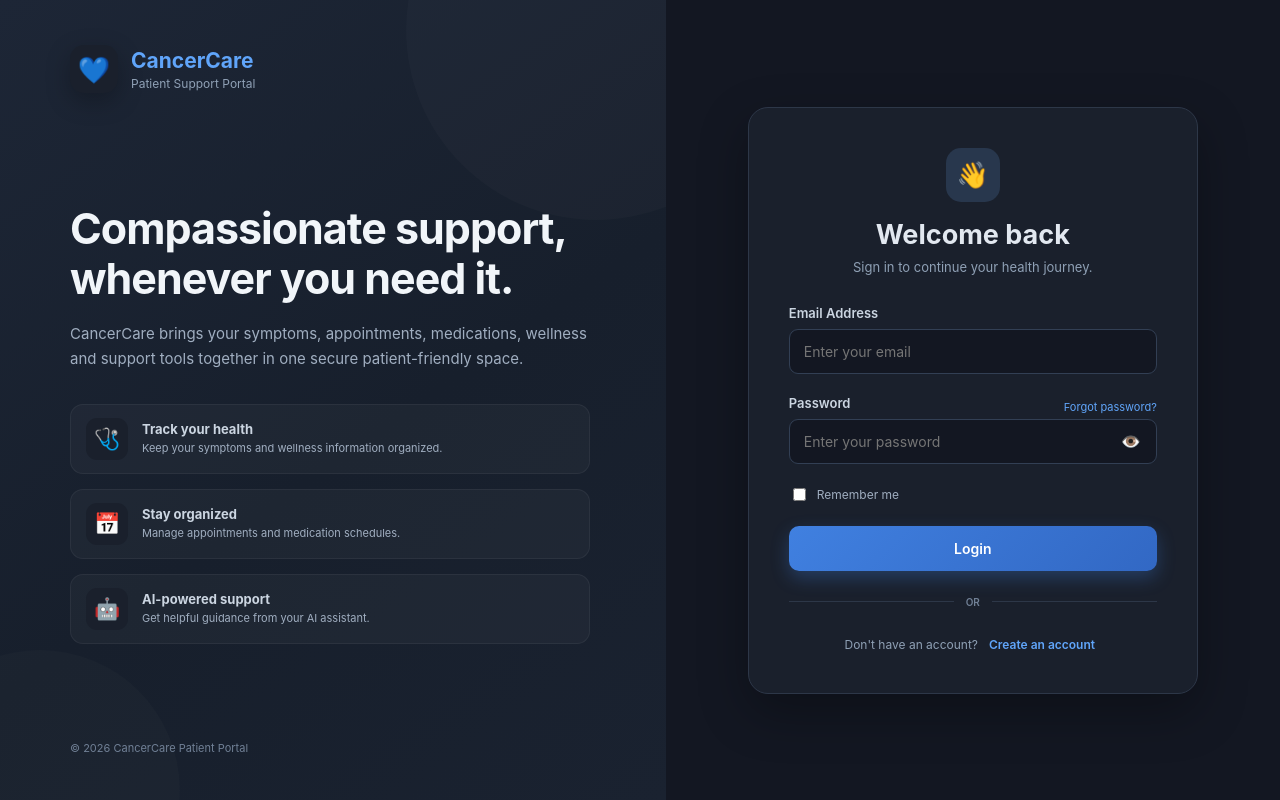
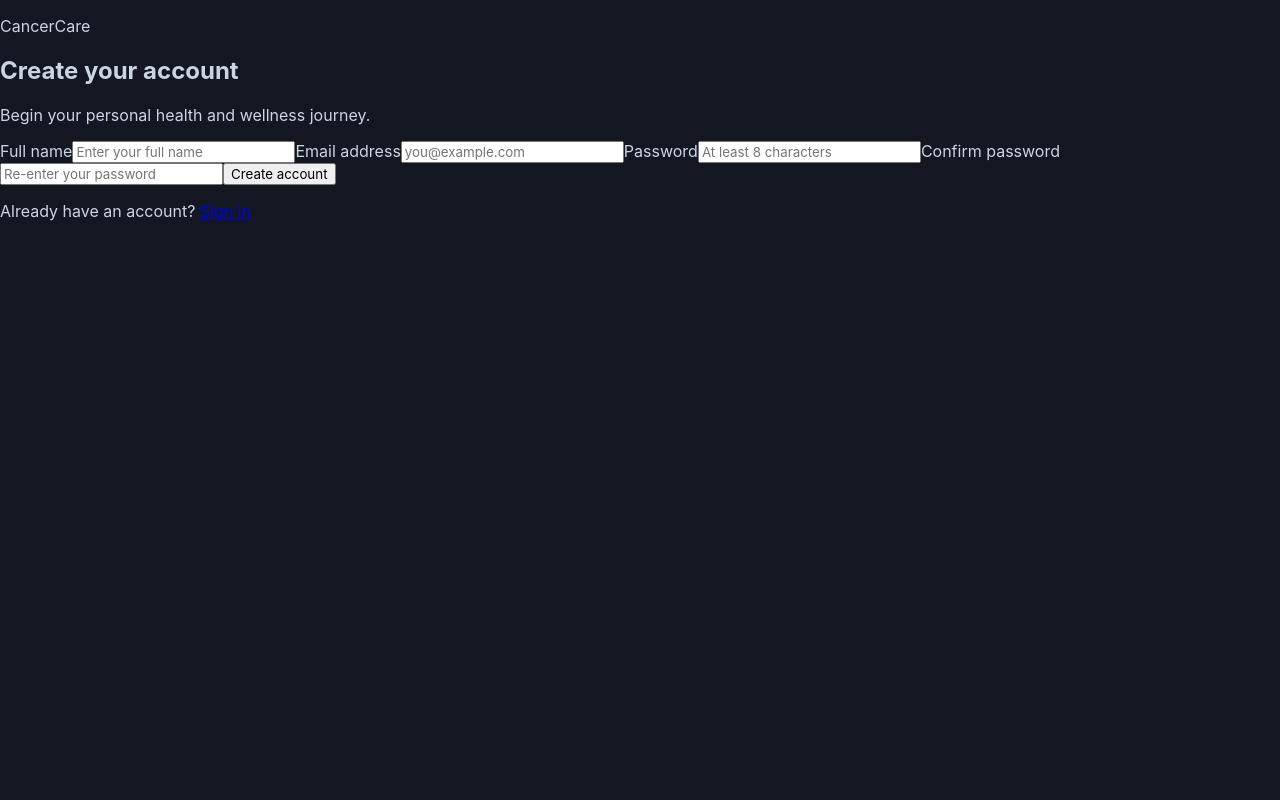
Before and after one commit to fabjenny13/cancer_care_assistant, a React (Vite) app in the folder frontend/: page /register in a window 1280 px wide. Before the commit this address led to /login. Built offline with nearby package versions, Linux system fonts and the light colour scheme; no server answers.

Commit message:
added create account page and forgot password page without styling

```diff
--- a/frontend/src/App.css
+++ b/frontend/src/App.css
@@ -2812,3 +2812,38 @@ button {
   font-size: 14px;
   line-height: 1.5;
 }
+
+
+/* CREATE ACCOUNT */
+
+.create-account {
+  text-align: center;
+}
+
+
+.create-account p {
+  display: inline;
+
+  margin: 0;
+
+  color: #8a98a8;
+
+  font-size: 12px;
+}
+
+
+.create-account button {
+  border: none;
+
+  background: transparent;
+
+  color: #1976d2;
+
+  font-size: 12px;
+
+  font-weight: 600;
+
+  cursor: pointer;
+
+  margin-left: 5px;
+}
--- a/frontend/src/App.jsx
+++ b/frontend/src/App.jsx
@@ -1,5 +1,7 @@
+import Register from "./pages/Register";
+import ForgotPassword from "./pages/ForgotPassword";
 import AIAssistant from "./pages/AIAssistant";
-import { useEffect, useState } from "react";
+import { useState } from "react";
 
 import {
   BrowserRouter,
@@ -22,13 +24,16 @@ import "./App.css";
 
 
 function ProtectedLayout({ onLogout }) {
+
   return (
     <div className="app-layout">
 
       <Sidebar onLogout={onLogout} />
 
       <div className="content-area">
+
         <Outlet />
+
       </div>
 
     </div>
@@ -38,62 +43,9 @@ function ProtectedLayout({ onLogout }) {
 
 function App() {
 
-  const [isLoggedIn, setIsLoggedIn] = useState(false);
-  const [checkingAuth, setCheckingAuth] = useState(true);
-
-
-  // Check authentication whenever the app loads
-  useEffect(() => {
-
-    async function checkAuth() {
-
-      const token = localStorage.getItem("access_token");
-
-      // No token -> definitely not logged in
-      if (!token) {
-        setIsLoggedIn(false);
-        setCheckingAuth(false);
-        return;
-      }
-
-      try {
-
-        const response = await fetch("http://localhost:8000/auth/me", {
-          method: "GET",
-          headers: {
-            Authorization: `Bearer ${token}`
-          }
-        });
-
-        if (response.ok) {
-
-          // Token is valid
-          setIsLoggedIn(true);
-
-        } else {
-
-          // Token is invalid/expired
-          localStorage.removeItem("access_token");
-          setIsLoggedIn(false);
-
-        }
-
-      } catch (error) {
-
-        console.error("Authentication check failed:", error);
-
-        setIsLoggedIn(false);
-
-      } finally {
-
-        setCheckingAuth(false);
-
-      }
-    }
-
-    checkAuth();
-
-  }, []);
+  const [isLoggedIn, setIsLoggedIn] = useState(
+    localStorage.getItem("cancercare_logged_in") === "true"
+  );
 
 
   function handleLogin() {
@@ -105,16 +57,10 @@ function App() {
 
   function handleLogout() {
 
-    localStorage.removeItem("access_token");
+    localStorage.removeItem("cancercare_logged_in");
 
     setIsLoggedIn(false);
 
-  }
-
-
-  // Don't redirect anywhere until we know the authentication state
-  if (checkingAuth) {
-    return <div>Loading...</div>;
   }
 
 
@@ -122,6 +68,8 @@ function App() {
     <BrowserRouter>
 
       <Routes>
+        <Route path="/register" element={<Register />} />
+<Route path="/forgot-password" element={<ForgotPassword />} />
 
         {/* LOGIN */}
 
@@ -133,6 +81,7 @@ function App() {
               : <Login onLogin={handleLogin} />
           }
         />
+
 
 
         {/* PROTECTED PAGES */}
@@ -149,11 +98,10 @@ function App() {
             path="/dashboard"
             element={<Dashboard />}
           />
-
           <Route
-            path="/ai-assistant"
-            element={<AIAssistant />}
-          />
+  path="/ai-assistant"
+  element={<AIAssistant />}
+/>
 
           <Route
             path="/symptoms"
--- /dev/null
+++ b/frontend/src/pages/ForgotPassword.jsx
@@ -0,0 +1,44 @@
+
+import { Link } from "react-router-dom";
+
+function ForgotPassword() {
+  const handleSubmit = (event) => {
+    event.preventDefault();
+    alert("Password reset needs to be connected to the authentication backend.");
+  };
+
+  return (
+    <main className="auth-page">
+      <section className="auth-card">
+        <p className="auth-brand">CancerCare</p>
+
+        <h1>Forgot your password?</h1>
+
+        <p className="auth-subtitle">
+          Enter your email address to request password reset instructions.
+        </p>
+
+        <form onSubmit={handleSubmit}>
+          <label htmlFor="resetEmail">Email address</label>
+
+          <input
+            id="resetEmail"
+            type="email"
+            placeholder="you@example.com"
+            required
+          />
+
+          <button type="submit" className="auth-button">
+            Send reset instructions
+          </button>
+        </form>
+
+        <p className="auth-footer">
+          Remember your password? <Link to="/login">Sign in</Link>
+        </p>
+      </section>
+    </main>
+  );
+}
+
+export default ForgotPassword;
--- a/frontend/src/pages/Login.jsx
+++ b/frontend/src/pages/Login.jsx
@@ -1,6 +1,7 @@
 import { useState } from "react";
 import { useNavigate } from "react-router-dom";
 import { apiRequest } from "../api.js";
+import { Link } from "react-router-dom";
 
 function Login({ onLogin }) {
 
@@ -169,15 +170,12 @@ function Login({ onLogin }) {
                   Password
                 </label>
 
-                <button
-                  type="button"
-                  className="forgot-button"
-                  onClick={() =>
-                    alert("Password recovery will be available after backend integration.")
-                  }
-                >
-                  Forgot password?
-                </button>
+                <Link
+  to="/forgot-password"
+  className="forgot-button"
+>
+  Forgot password?
+</Link>
 
               </div>
 
@@ -246,13 +244,7 @@ function Login({ onLogin }) {
               Don't have an account?
             </p>
 
-            <button
-              onClick={() =>
-                alert("Registration will be connected to the backend later.")
-              }
-            >
-              Create an account
-            </button>
+             <Link to="/register">Create an account</Link>
 
           </div>
 
--- /dev/null
+++ b/frontend/src/pages/Register.jsx
@@ -0,0 +1,84 @@
+
+import { Link } from "react-router-dom";
+
+function Register() {
+  const handleSubmit = (event) => {
+    event.preventDefault();
+
+    const password = event.target.password.value;
+    const confirmPassword = event.target.confirmPassword.value;
+
+    if (password !== confirmPassword) {
+      alert("Passwords do not match.");
+      return;
+    }
+
+    alert(
+      "The registration form works! Connect it to your authentication backend to create an account."
+    );
+  };
+
+  return (
+    <main className="auth-page">
+      <section className="auth-card">
+        <p className="auth-brand">CancerCare</p>
+
+        <h1>Create your account</h1>
+
+        <p className="auth-subtitle">
+          Begin your personal health and wellness journey.
+        </p>
+
+        <form onSubmit={handleSubmit}>
+          <label htmlFor="fullName">Full name</label>
+          <input
+            id="fullName"
+            name="fullName"
+            type="text"
+            placeholder="Enter your full name"
+            required
+          />
+
+          <label htmlFor="email">Email address</label>
+          <input
+            id="email"
+            name="email"
+            type="email"
+            placeholder="you@example.com"
+            required
+          />
+
+          <label htmlFor="password">Password</label>
+          <input
+            id="password"
+            name="password"
+            type="password"
+            placeholder="At least 8 characters"
+            minLength={8}
+            required
+          />
+
+          <label htmlFor="confirmPassword">Confirm password</label>
+          <input
+            id="confirmPassword"
+            name="confirmPassword"
+            type="password"
+            placeholder="Re-enter your password"
+            minLength={8}
+            required
+          />
+
+          <button type="submit" className="auth-button">
+            Create account
+          </button>
+        </form>
+
+        <p className="auth-footer">
+          Already have an account? <Link to="/login">Sign in</Link>
+        </p>
+      </section>
+    </main>
+  );
+}
+
+export default Register;
```
